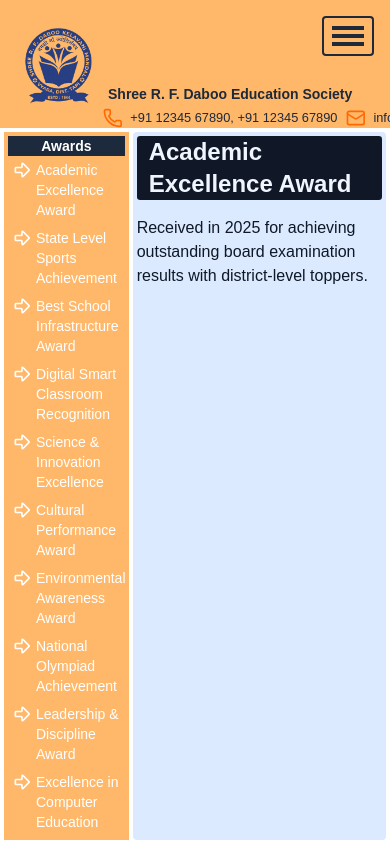
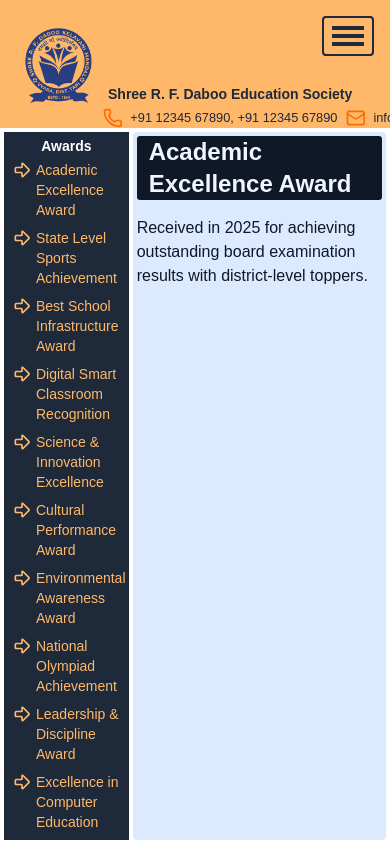
Before and after one commit to harendrasinp/R.F.Daboo_Frontend, a Next.js app: page /awards in a window 390 px wide. Shown: the top 844 px of the page. Built offline with nearby package versions, Linux system fonts and the light colour scheme.

Commit message:
mobile view of aboutus page

```diff
--- a/src/components/Sidebar_DetailBar.js
+++ b/src/components/Sidebar_DetailBar.js
@@ -7,12 +7,12 @@ const SideBar_DeatilBar = ({ componentData, title }) => {
     const [aboutTitle, setAboutTitle] = useState(componentData[0].title);
     return (
         <div className="grid grid-cols-12 gap-1 p-1 md:gap-4 md:p-5">
-            <aside className="col-span-4 bg-orange-300 p-1">
+            <aside className="col-span-4 bg-gray-800 p-1">
                 <h1 className="text-sm font-bold text-center text-white bg-slate-800 md:text-2xl">{title}</h1>
 
                 {componentData.map((data, index) => (
                     <div key={index} className="p-1" >
-                        <div onClick={() => setAboutTitle(data.title)} className="w-full text-left  text-white hover:underline cursor-pointer flex gap-1 text-sm">
+                        <div onClick={() => setAboutTitle(data.title)} className="w-full text-left text-orange-300 hover:underline hover:text-purple-300 cursor-pointer flex gap-1 text-sm">
                             <ArrowBigRight className="w-5 h-5 shrink-0"/>
                             <span>{data.title}</span>
                         </div>
```
